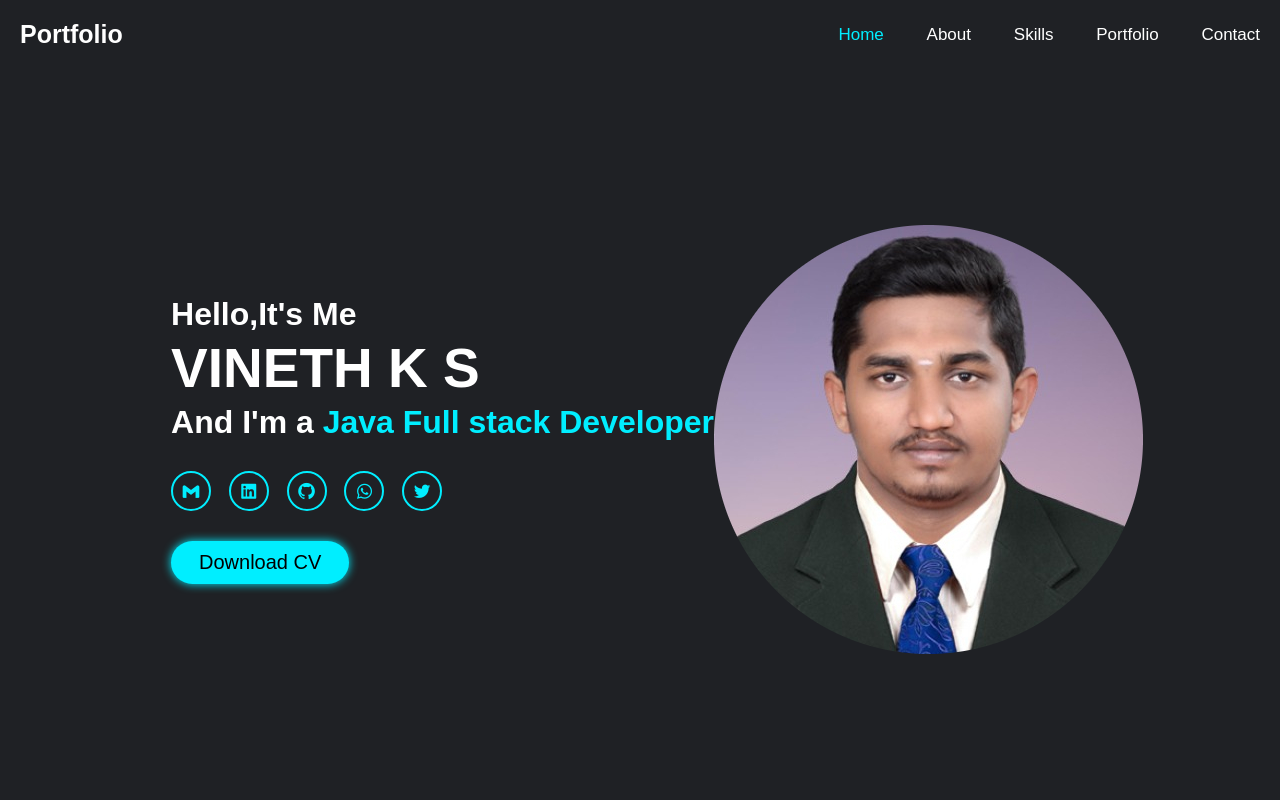
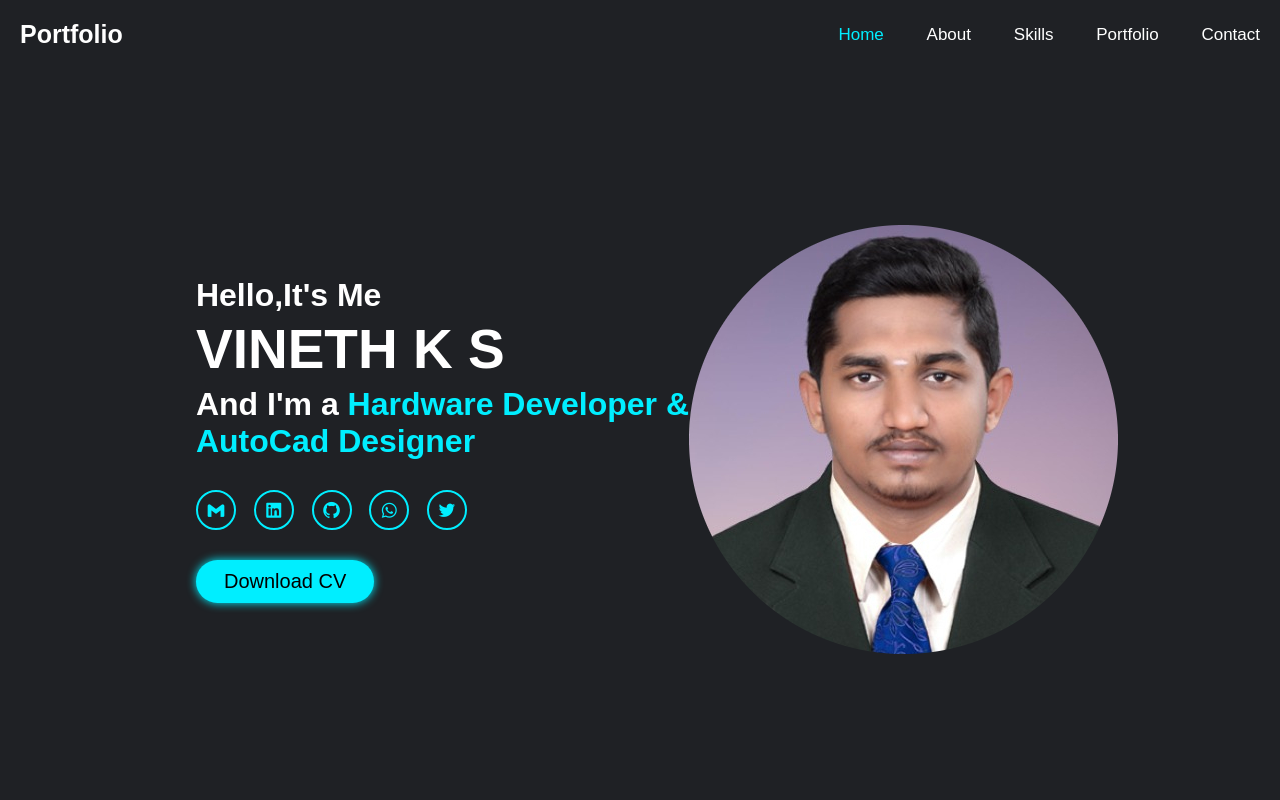
Before and after one commit to vine07GVKS/portfolio, a plain HTML site: page index.html in a window 1280 px wide. Shown: the top 800 px of the page. Drawn offline with nearby package versions, Linux system fonts and the light colour scheme.

Commit message:
Add files via upload

```diff
--- a/index.html
+++ b/index.html
@@ -35,7 +35,7 @@
         <div class="home-content">
             <h3>Hello,It's Me</h3>
             <h1>VINETH K S</h1>
-            <h3>And I'm a <span>Java Full stack Developer</span></h3>
+            <h3>And I'm a <span>Hardware Developer & <br> AutoCad Designer</span></h3>
 
 
 
```
